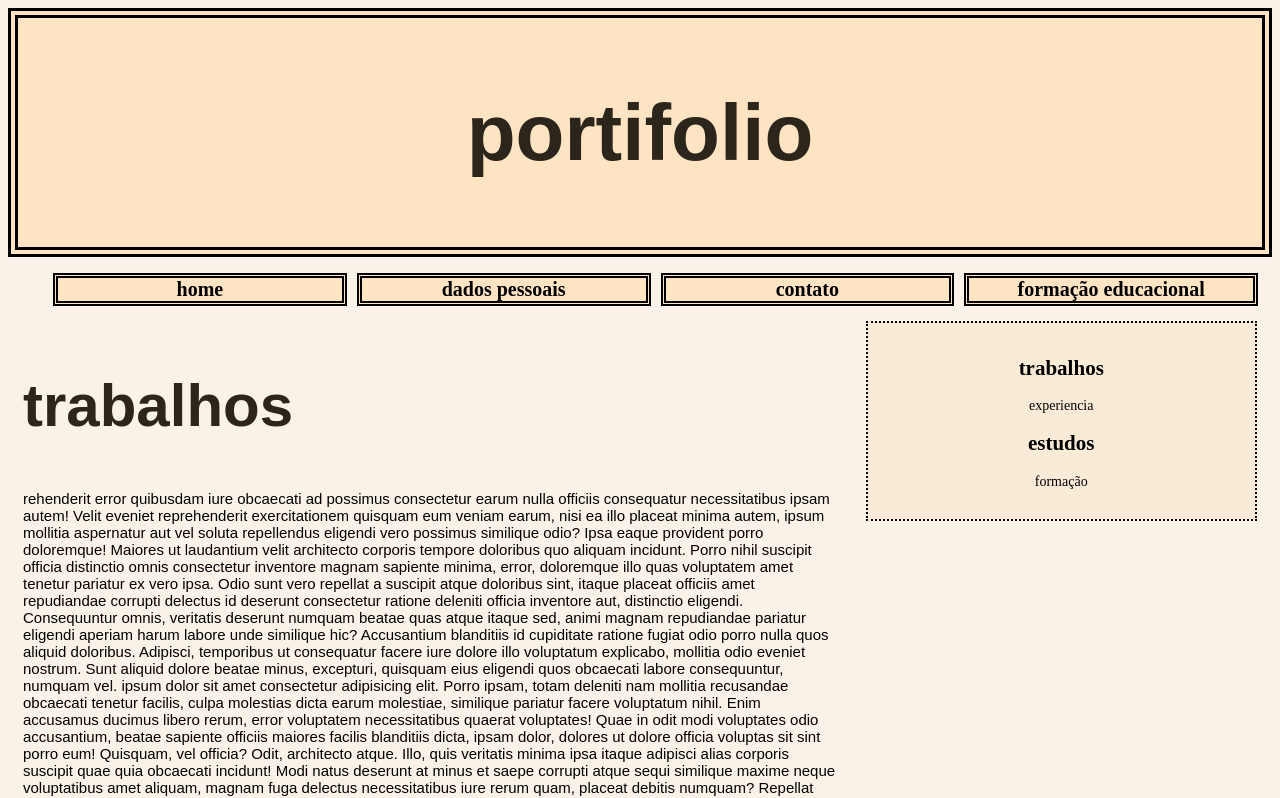
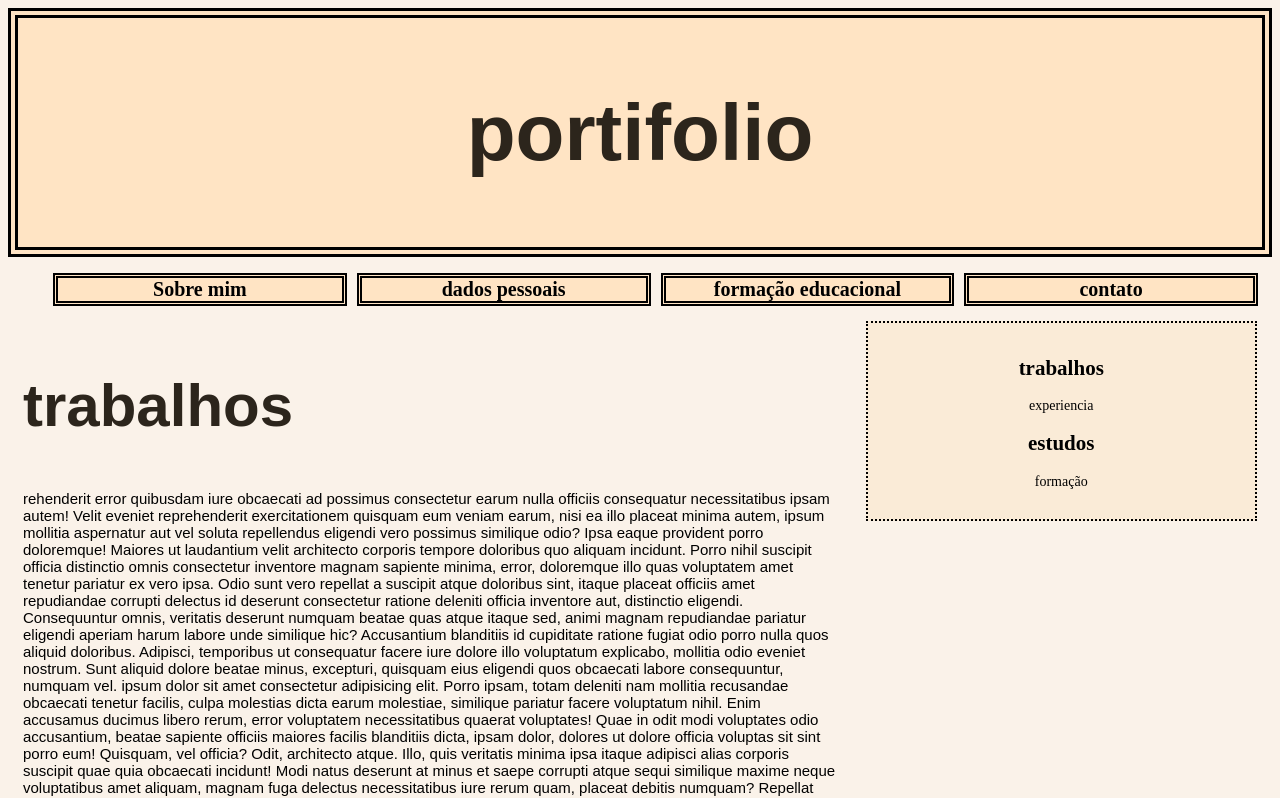
Before and after one commit to augustodemara/trabalho, a plain HTML site: page portifolio.html in a window 1280 px wide. Shown: the top 798 px of the page. Drawn offline with Linux system fonts and the light colour scheme.

Commit message:
Update portifolio.html

```diff
--- a/portifolio.html
+++ b/portifolio.html
@@ -115,10 +115,10 @@
 
         <nav class="menu">
             <ul>
-            <li><a href="index.html">home</a></li>
+            <li><a href="index.html">Sobre mim</a></li>
             <li><a href="dados pessoai.html">dados pessoais</a></li>
+            <li><a href="aula1">formação educacional</a></li>
             <li><a href="contato.html">contato</a></li>
-            <li><a href="aula1">formação educacional</a></li>
         </ul></nav>
     <div class="row">
 
```
